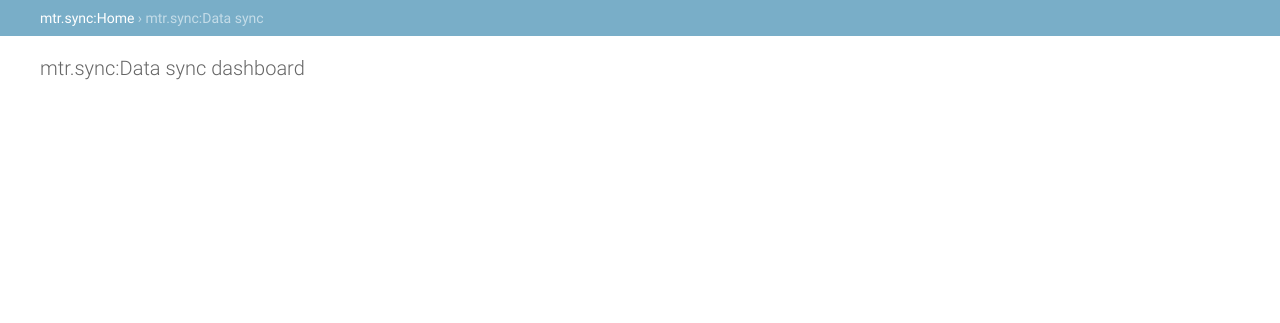
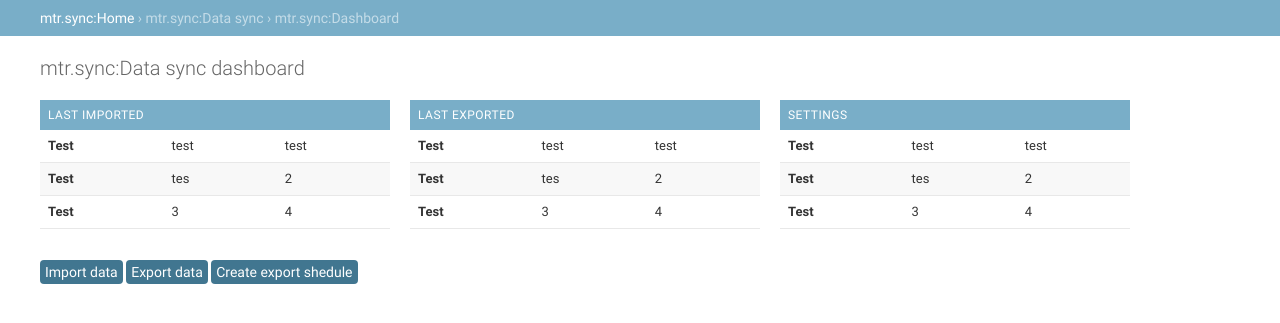
Before and after one commit to massari100/django-mtr-sync, a Django app: template mtr/sync/templates/mtr/sync/default/dashboard.html in a window 1280 px wide. Shown: the part 48-371 px from the top of the page. Run offline with Django 3.2, Linux system fonts and the light colour scheme; the template is opened without the code that fills it, so the values that code supplies are empty; parts of the project's set-up code (start-up, migrations or seed data) failed here and were passed over.

Commit message:
Dashboard makup prototype

```diff
--- a/mtr/sync/templates/mtr/sync/default/dashboard.html
+++ b/mtr/sync/templates/mtr/sync/default/dashboard.html
@@ -7,10 +7,89 @@
 {% block breadcrumbs %}
 <div class="breadcrumbs">
 <a href="{% url 'admin:index' %}">{% trans 'mtr.sync:Home' %}</a>
-&rsaquo; {% trans 'mtr.sync:Data sync' %}
+&rsaquo; {% trans 'mtr.sync:Data sync' %} &rsaquo; {% trans 'mtr.sync:Dashboard' %}
 </div>
 {% endblock %}
 
 {% block content %}
 <h1>{% trans 'mtr.sync:Data sync dashboard' %}</h1>
+
+<div id="content-main">
+
+<div class="module" style="width: 350px; margin-right: 20px; float: left;">
+<table style="width: 100%">
+    <caption>Last imported</caption>
+    <tbody>
+        <tr class="model-group">
+            <th scope="row">Test</th>
+            <td>test</td>
+            <td>test</td>
+        </tr>
+         <tr class="model-group">
+            <th scope="row">Test</th>
+            <td>tes</td>
+            <td>2</td>
+        </tr>
+         <tr class="model-group">
+            <th scope="row">Test</th>
+            <td>3</td>
+            <td>4</td>
+        </tr>
+    </tbody>
+</table>
+</div>
+
+<div class="module" style="width: 350px; margin-right: 20px; float: left;">
+<table style="width: 100%">
+    <caption>Last exported</caption>
+    <tbody>
+        <tr class="model-group">
+            <th scope="row">Test</th>
+            <td>test</td>
+            <td>test</td>
+        </tr>
+         <tr class="model-group">
+            <th scope="row">Test</th>
+            <td>tes</td>
+            <td>2</td>
+        </tr>
+         <tr class="model-group">
+            <th scope="row">Test</th>
+            <td>3</td>
+            <td>4</td>
+        </tr>
+    </tbody>
+</table>
+</div>
+
+<div class="module" style="width: 350px; margin-right: 20px; float: left;">
+<table style="width: 100%">
+    <caption>Settings</caption>
+    <tbody>
+        <tr class="model-group">
+            <th scope="row">Test</th>
+            <td>test</td>
+            <td>test</td>
+        </tr>
+         <tr class="model-group">
+            <th scope="row">Test</th>
+            <td>tes</td>
+            <td>2</td>
+        </tr>
+         <tr class="model-group">
+            <th scope="row">Test</th>
+            <td>3</td>
+            <td>4</td>
+        </tr>
+    </tbody>
+</table>
+</div>
+
+<div style="clear:both;"></div>
+<div style="margin-top: 5px;">
+<a href="javascript:" style="float: none" class="button default">Import data</a>
+<a href="javascript:" style="float: none" class="button default">Export data</a>
+<a href="javascript:" style="float: none" class="button default">Create export shedule</a>
+</div>
+</div>
 {% endblock %}
```
Also changed, not shown: fabfile.py (+19 -0 lines), mtr/sync/views.py (+12 -0 lines), tests/app/settings.py (+3 -0 lines), mtr/sync/locale/en/LC_MESSAGES/django.po, mtr/sync/migrations/0002_auto_20150207_0106.py (added).
